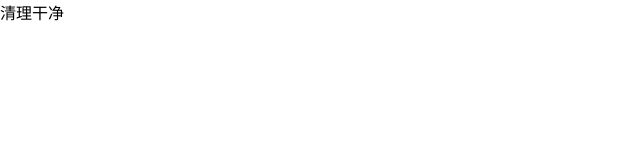
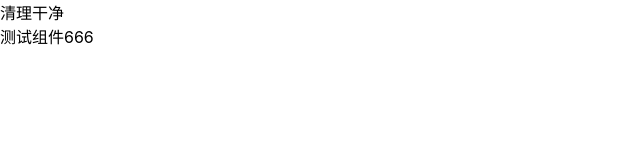
Before and after one commit to techpang666/super_react, a React (Create React App) app: page / in a window 1280 px wide. Shown: the top 160 px of the page, without its empty margins (0-640 px from the left). Built offline with nearby package versions, Linux system fonts and the light colour scheme.

Commit message:
use TestComponent

```diff
--- a/src/App.js
+++ b/src/App.js
@@ -1,8 +1,10 @@
+import TestComponent from './TestComponent'
 
 function App() {
   return (
     <div className="App">
       清理干净
+      <TestComponent></TestComponent>
     </div>
   );
 }
--- /dev/null
+++ b/src/TestComponent.js
@@ -0,0 +1,10 @@
+
+function TestComponent() {
+  return (
+    <div>
+      测试组件666
+    </div>
+  )
+}
+
+export default TestComponent
```
Also changed, not shown: 2 other files (tests, documents, lock files or other folders).
